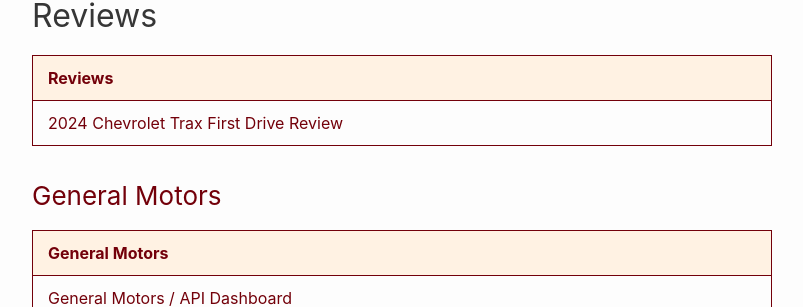
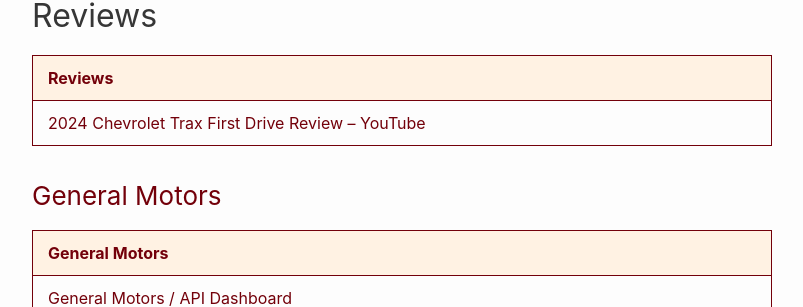
Before and after one commit to RalphHightower/RalphHightower, a Jekyll site: the page built from AutomotiveResources.md, in a window 1280 px wide and 900 px high, scrolled down 4413 px. Shown: the part 147-454 px from the top of the window, without its empty margins (238-1041 px from the left). Built offline with Jekyll 4.4.1, drawn with Linux system fonts in a browser that asks for light colours; our own code applies the rules of GitHub Pages for plain Markdown files.

Commit message:
[docs](doc): 2024 Chevrolet Trax First Drive Review – YouTube

```diff
--- a/AutomotiveResources.md
+++ b/AutomotiveResources.md
@@ -75,7 +75,7 @@
 
 | Reviews |
 |---|
-| [2024 Chevrolet Trax First Drive Review](https://youtube.com/watch?v=DDLwenI5PHA&feature=share ) |
+| [2024 Chevrolet Trax First Drive Review – YouTube](https://youtube.com/watch?v=DDLwenI5PHA&feature=share) |
 
 ### [General Motors](https://www.gm.com/)
 
```
